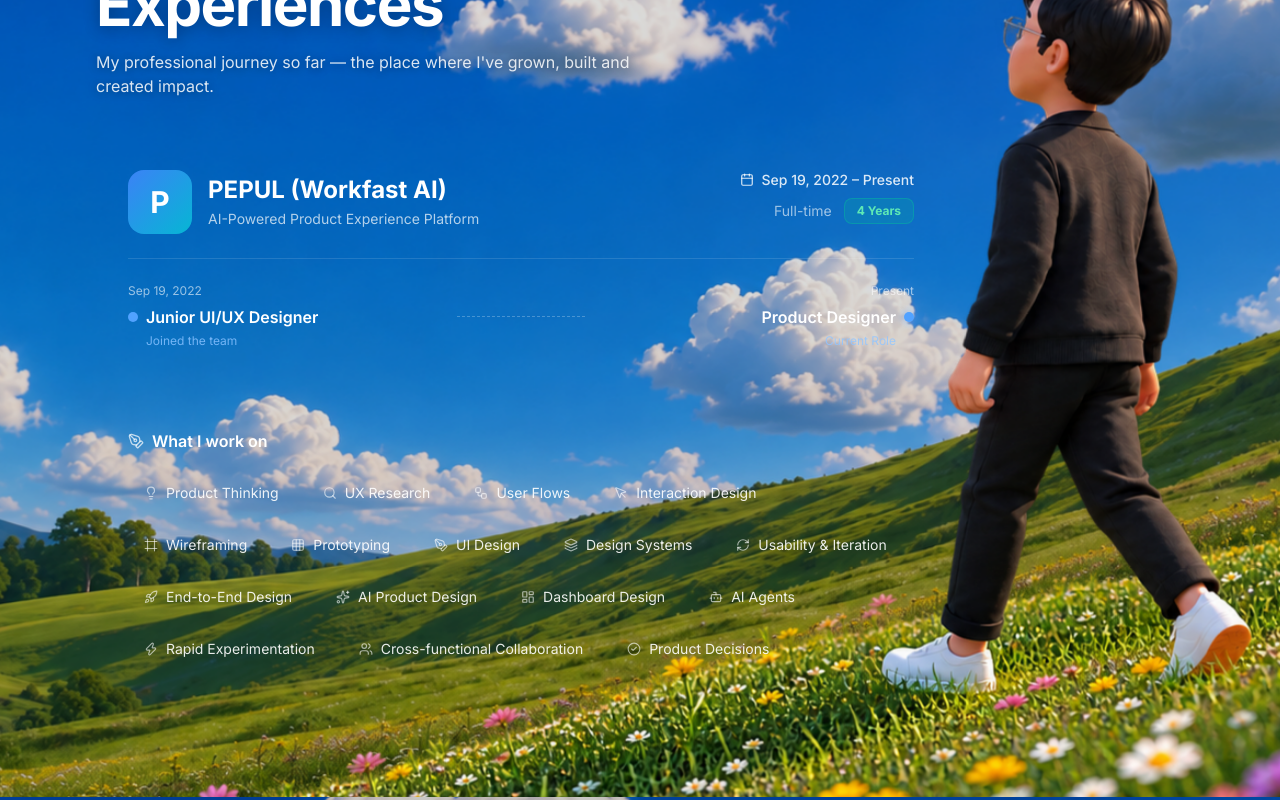
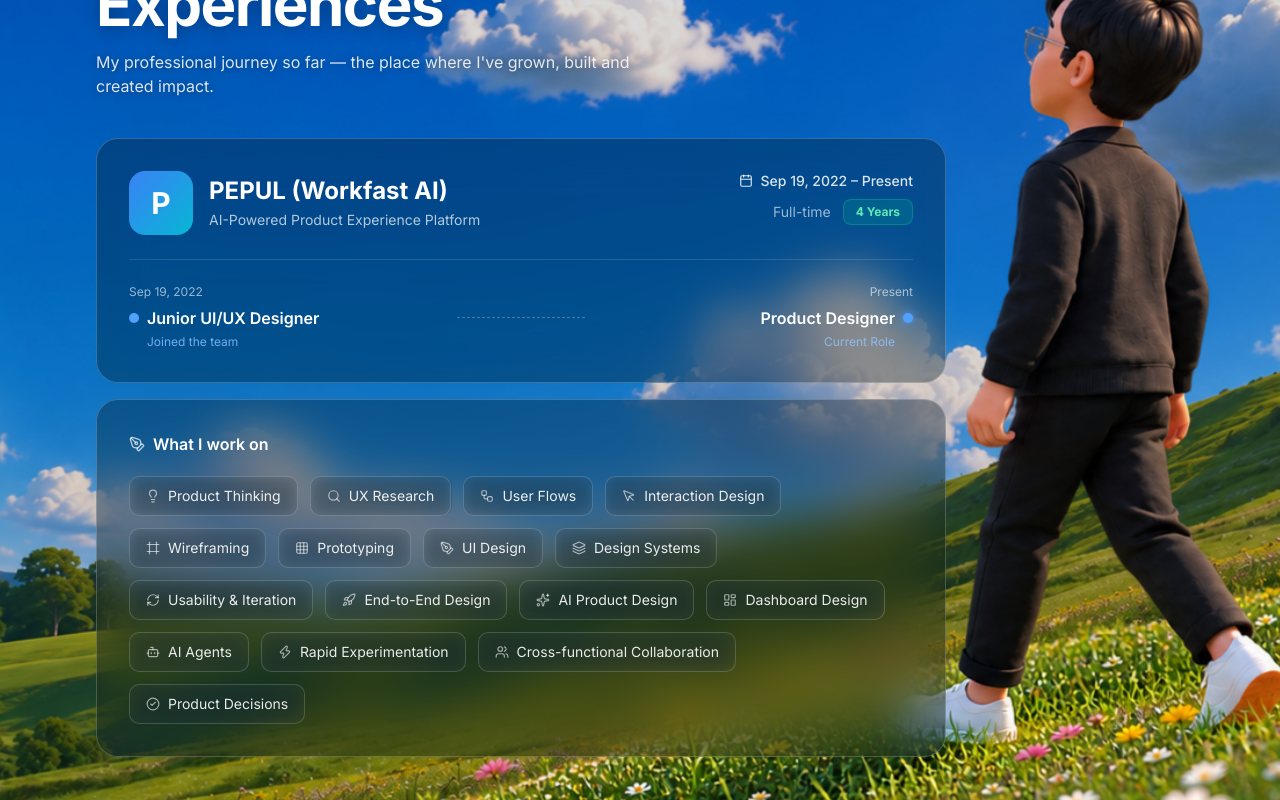
Before and after one commit to Sam-UX-Designer/Sam-Jo-Portfolio-Version-2, a React (Vite) app: page / in a window 1280 px wide. Shown: the part 1780-2580 px from the top of the page. Built offline with nearby package versions, Linux system fonts and the light colour scheme.

Commit message:
Add frosted glass panel and chip styles
Added styles for frosted glass panel and chip.

```diff
--- a/src/index.css
+++ b/src/index.css
@@ -62,6 +62,24 @@
 
 .display-font { font-family: var(--font-display); }
 
+/* Heavy frosted DARK glass panel â€” reads as a solid frosted surface, not transparent.
+   Per spec: background rgba(5,20,30,.30-.40), blur ~24px, subtle border, NO heavy shadow. */
+.frost-panel {
+  background: rgba(5, 20, 30, 0.35);
+  backdrop-filter: blur(24px) saturate(1.1);
+  -webkit-backdrop-filter: blur(24px) saturate(1.1);
+  border: 1px solid rgba(255, 255, 255, 0.20);
+}
+
+/* Skill chip â€” flat, square-round (radius 10px), 8px blur, NO drop shadow, NO pill. */
+.frost-chip {
+  background: rgba(255, 255, 255, 0.045);
+  backdrop-filter: blur(8px);
+  -webkit-backdrop-filter: blur(8px);
+  border: 1px solid rgba(255, 255, 255, 0.16);
+  border-radius: 10px;
+}
+
 .chat-scroll::-webkit-scrollbar { width: 3px; }
 .chat-scroll::-webkit-scrollbar-thumb { background: rgba(0, 255, 255, 0.1); border-radius: 10px; }
 
```
